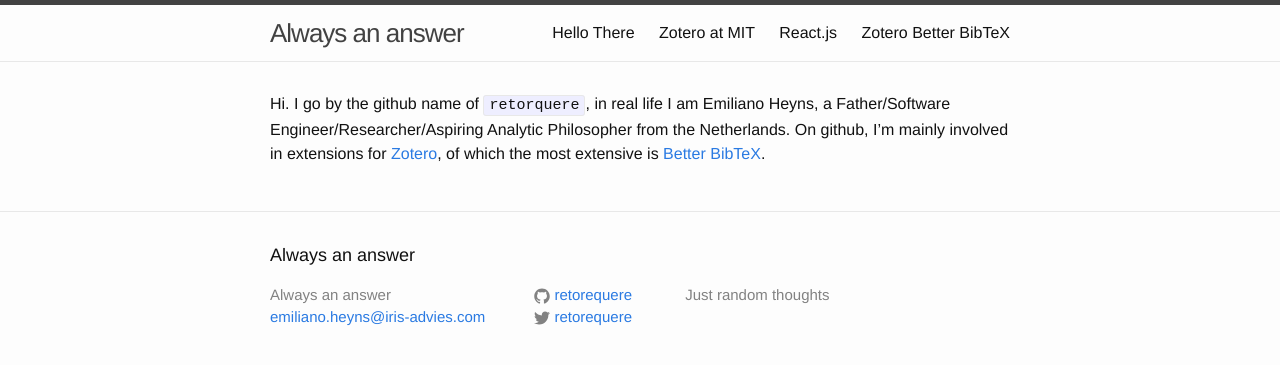
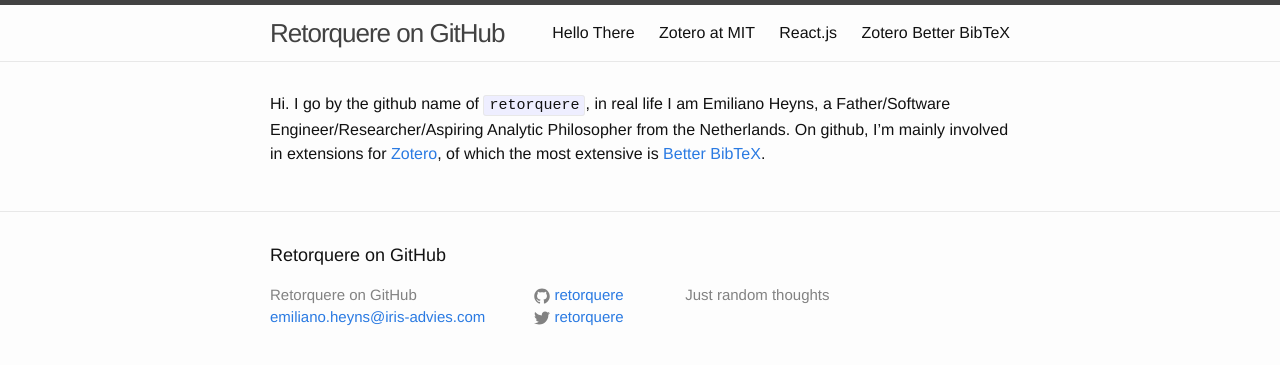
Before and after one commit to AllThatIsTheCase/AllThatIsTheCase.github.io, a Jekyll site: the page built from index.md, in a window 1280 px wide. Shown: the top 365 px of the page. Built offline with Jekyll 4.4.1, drawn with Linux system fonts in a browser that asks for light colours.

Commit message:
Update _config.yml

```diff
--- a/_config.yml
+++ b/_config.yml
@@ -1,12 +1,12 @@
 # Site settings
-title: Always an answer
+title: Retorquere on GitHub
 email: emiliano.heyns@iris-advies.com
 description: > # this means to ignore newlines until "baseurl:"
   Just random thoughts
 baseurl: "" # the subpath of your site, e.g. /blog/
 url: "https://retorquere.github.io" # the base hostname & protocol for your site
-twitter_username: retorequere
-github_username:  retorequere
+twitter_username: retorquere
+github_username:  retorquere
 
 # Build settings
 markdown: kramdown
```
